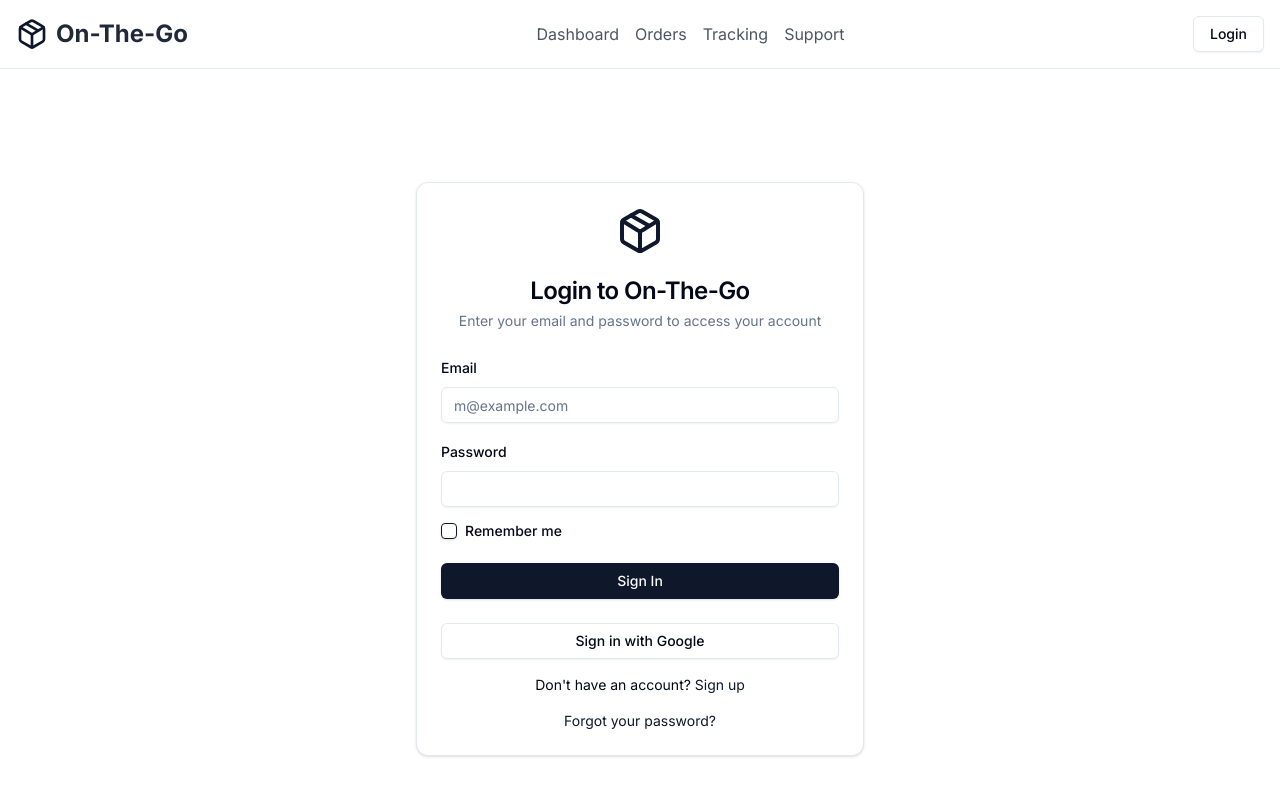
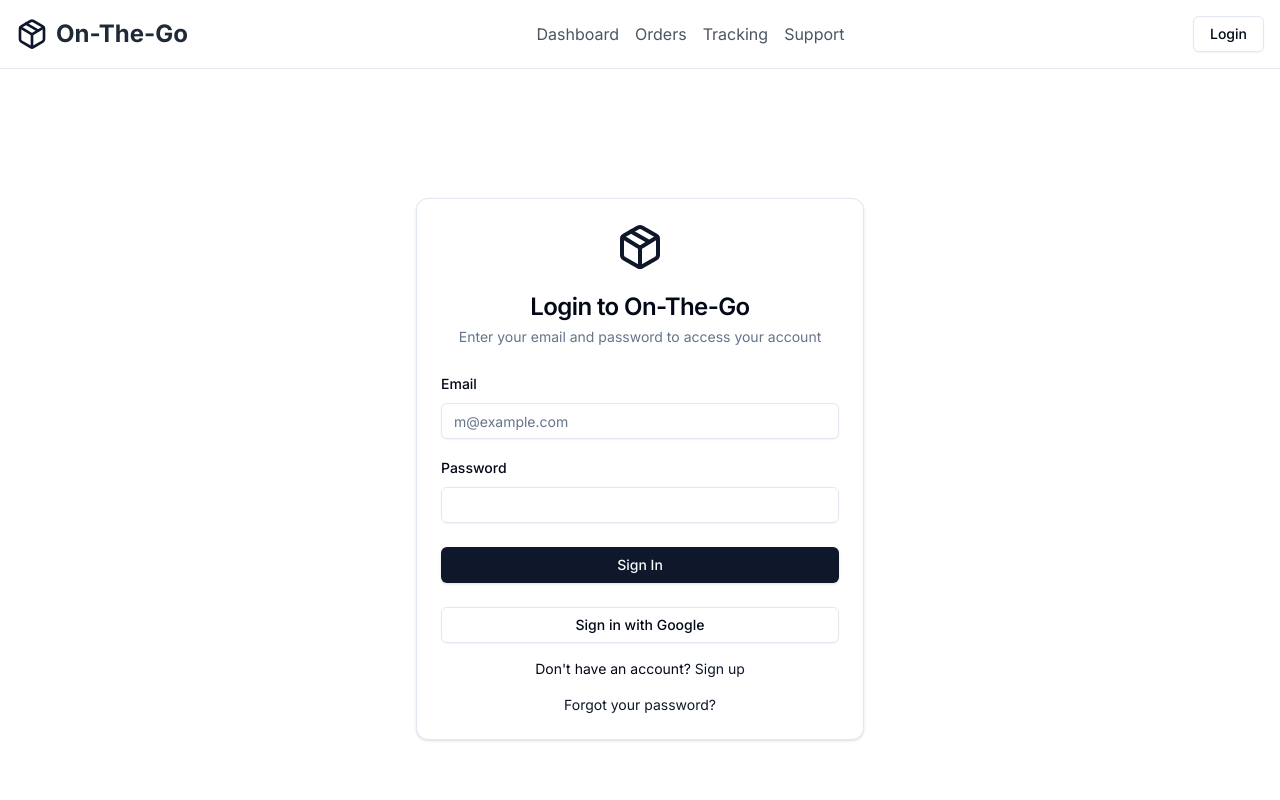
Before and after one commit to shafschwd/on-the-go, a Next.js app: page /login in a window 1280 px wide. Shown: the top 800 px of the page. Built offline with nearby package versions, Linux system fonts and the light colour scheme.

Commit message:
first deployment

```diff
--- a/app/components/ui/input.tsx
+++ b/app/components/ui/input.tsx
@@ -2,9 +2,8 @@ import * as React from "react"
 
 import { cn } from "@/lib/utils"
 
-// Extend HTMLInputElement attributes
-interface InputProps extends React.InputHTMLAttributes<HTMLInputElement> {}
-
+export interface InputProps
+  extends React.InputHTMLAttributes<HTMLInputElement> {}
 
 const Input = React.forwardRef<HTMLInputElement, InputProps>(
   ({ className, type, ...props }, ref) => {
--- a/app/components/ui/textarea.tsx
+++ b/app/components/ui/textarea.tsx
@@ -2,7 +2,8 @@ import * as React from "react"
 
 import { cn } from "@/lib/utils"
 
-interface TextareaProps extends React.TextareaHTMLAttributes<HTMLTextAreaElement> {}
+export interface TextareaProps
+  extends React.TextareaHTMLAttributes<HTMLTextAreaElement> {}
 
 const Textarea = React.forwardRef<HTMLTextAreaElement, TextareaProps>(
   ({ className, ...props }, ref) => {
--- a/app/login/page.tsx
+++ b/app/login/page.tsx
@@ -5,12 +5,10 @@ import Link from "next/link"
 import { Button } from "@/app/components/ui/button"
 import { Input } from "@/app/components/ui/input"
 import { Card, CardContent, CardDescription, CardFooter, CardHeader, CardTitle } from "@/app/components/ui/card"
-
 import { Label } from "@/app/components/ui/label"
-import { Checkbox } from "@/app/components/ui/checkbox"
 import { Package } from "lucide-react"
 
-export function LoginPage() {
+const LoginPage = () => {
   const [email, setEmail] = useState("")
   const [password, setPassword] = useState("")
 
@@ -56,12 +54,6 @@ export function LoginPage() {
                   required
                 />
               </div>
-              <div className="flex items-center space-x-2">
-                <Checkbox id="remember" />
-                <Label htmlFor="remember" className="text-sm font-medium leading-none peer-disabled:cursor-not-allowed peer-disabled:opacity-70">
-                  Remember me
-                </Label>
-              </div>
             </div>
             <Button className="w-full mt-6" type="submit">
               Sign In
@@ -89,4 +81,5 @@ export function LoginPage() {
   )
 }
 
+// Exporting the component as default
 export default LoginPage;
```
